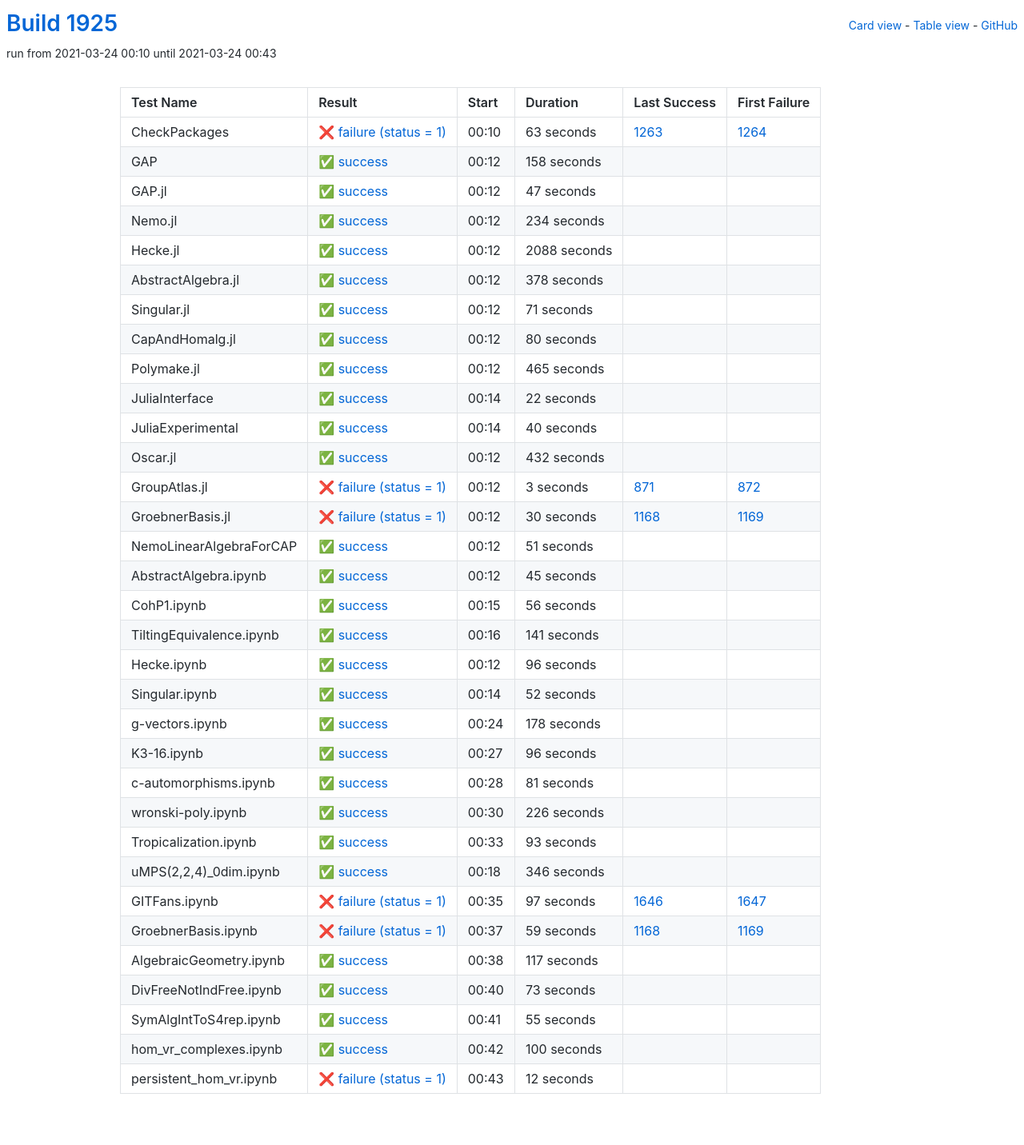
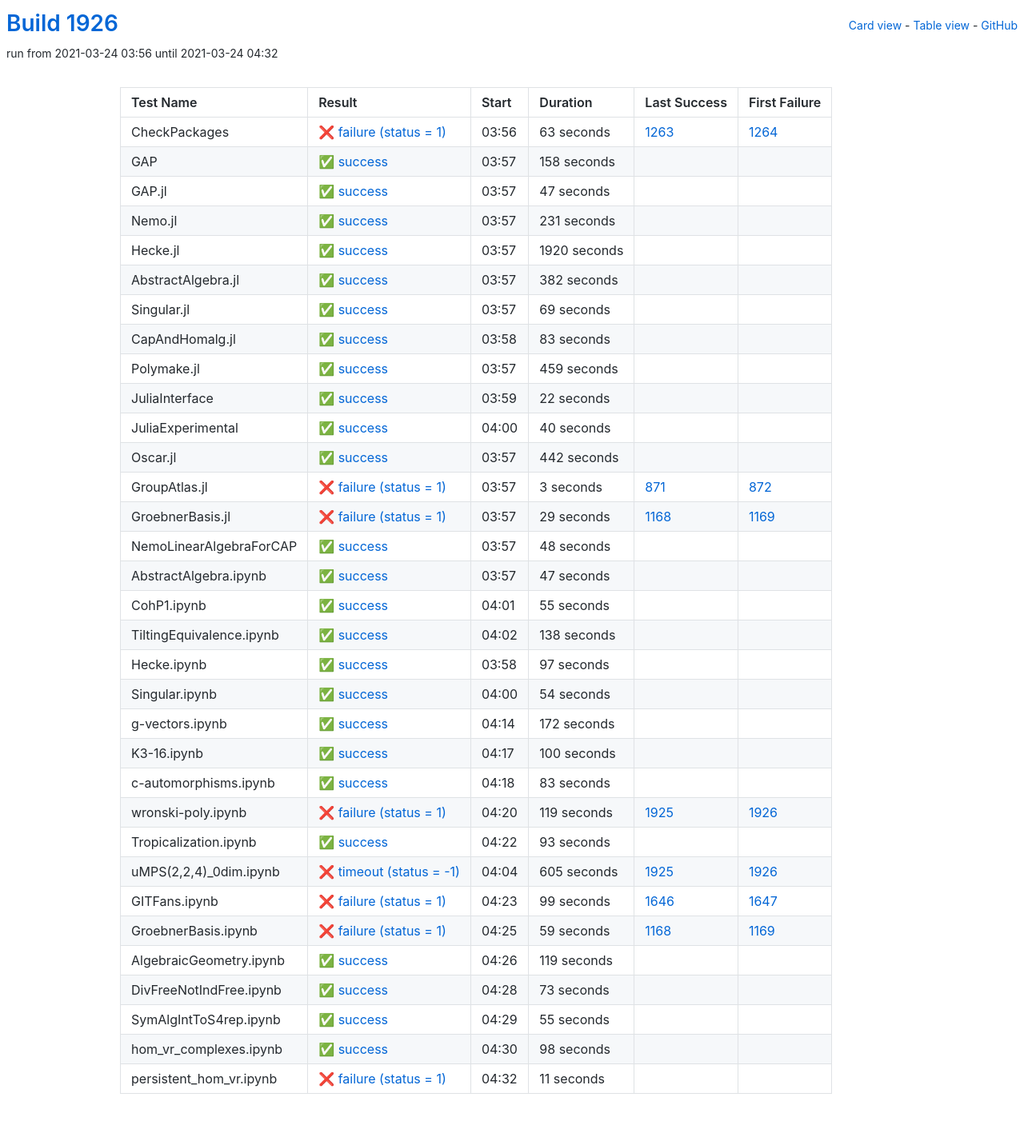
Before and after one commit to oscar-system/oscar-ci-status-stable, a Jekyll site: the page built from table.html, in a window 1280 px wide. Shown: the whole page at 80% size. Built offline with Jekyll 4.4.1, drawn with Linux system fonts in a browser that asks for light colours.

Commit message:
Build #1926

```diff
--- a/_data/ci.yml
+++ b/_data/ci.yml
@@ -1,6 +1,6 @@
 ---
-build: 1925
-build_url: https://oscarci.mathematik.uni-kl.de/job/oscar-stable/1925/
+build: 1926
+build_url: https://oscarci.mathematik.uni-kl.de/job/oscar-stable/1926/
 job: oscar-stable
 organization: oscar-system
 repo: oscar-ci-status-stable
@@ -8,8 +8,8 @@ repourl: https://github.com/oscar-system/oscar-ci-status-stable
 tests:
 - name: CheckPackages
   id: checkpackages
-  log: https://oscarci.mathematik.uni-kl.de/job/oscar-stable/1925/artifact/logs/build-1925/CheckPackages.log
-  start: 2021-03-24 00:10
+  log: https://oscarci.mathematik.uni-kl.de/job/oscar-stable/1926/artifact/logs/build-1926/CheckPackages.log
+  start: 2021-03-24 03:56
   success: false
   exitcode: 1
   status: failure
@@ -20,8 +20,8 @@ tests:
   first_failure_url: https://oscarci.mathematik.uni-kl.de/job/oscar-stable/1264/
 - name: GAP
   id: gap
-  log: https://oscarci.mathematik.uni-kl.de/job/oscar-stable/1925/artifact/logs/build-1925/GAP.log
-  start: 2021-03-24 00:12
+  log: https://oscarci.mathematik.uni-kl.de/job/oscar-stable/1926/artifact/logs/build-1926/GAP.log
+  start: 2021-03-24 03:57
   success: true
   exitcode: 0
   status: success
@@ -32,8 +32,8 @@ tests:
   first_failure_url:
 - name: GAP.jl
   id: gap-jl
-  log: https://oscarci.mathematik.uni-kl.de/job/oscar-stable/1925/artifact/logs/build-1925/GAP.jl.log
-  start: 2021-03-24 00:12
+  log: https://oscarci.mathematik.uni-kl.de/job/oscar-stable/1926/artifact/logs/build-1926/GAP.jl.log
+  start: 2021-03-24 03:57
   success: true
   exitcode: 0
   status: success
@@ -44,80 +44,80 @@ tests:
   first_failure_url:
 - name: Nemo.jl
   id: nemo-jl
-  log: https://oscarci.mathematik.uni-kl.de/job/oscar-stable/1925/artifact/logs/build-1925/Nemo.jl.log
-  start: 2021-03-24 00:12
+  log: https://oscarci.mathematik.uni-kl.de/job/oscar-stable/1926/artifact/logs/build-1926/Nemo.jl.log
+  start: 2021-03-24 03:57
   success: true
   exitcode: 0
   status: success
-  duration: 234
+  duration: 231
   last_success: false
   last_success_url:
   first_failure: false
   first_failure_url:
 - name: Hecke.jl
   id: hecke-jl
-  log: https://oscarci.mathematik.uni-kl.de/job/oscar-stable/1925/artifact/logs/build-1925/Hecke.jl.log
-  start: 2021-03-24 00:12
+  log: https://oscarci.mathematik.uni-kl.de/job/oscar-stable/1926/artifact/logs/build-1926/Hecke.jl.log
+  start: 2021-03-24 03:57
   success: true
   exitcode: 0
   status: success
-  duration: 2088
+  duration: 1920
   last_success: false
   last_success_url:
   first_failure: false
   first_failure_url:
 - name: AbstractAlgebra.jl
   id: abstractalgebra-jl
-  log: https://oscarci.mathematik.uni-kl.de/job/oscar-stable/1925/artifact/logs/build-1925/AbstractAlgebra.jl.log
-  start: 2021-03-24 00:12
+  log: https://oscarci.mathematik.uni-kl.de/job/oscar-stable/1926/artifact/logs/build-1926/AbstractAlgebra.jl.log
+  start: 2021-03-24 03:57
   success: true
   exitcode: 0
   status: success
-  duration: 378
+  duration: 382
   last_success: false
   last_success_url:
   first_failure: false
   first_failure_url:
 - name: Singular.jl
   id: singular-jl
-  log: https://oscarci.mathematik.uni-kl.de/job/oscar-stable/1925/artifact/logs/build-1925/Singular.jl.log
-  start: 2021-03-24 00:12
+  log: https://oscarci.mathematik.uni-kl.de/job/oscar-stable/1926/artifact/logs/build-1926/Singular.jl.log
+  start: 2021-03-24 03:57
   success: true
   exitcode: 0
   status: success
-  duration: 71
+  duration: 69
   last_success: false
   last_success_url:
   first_failure: false
   first_failure_url:
 - name: CapAndHomalg.jl
   id: capandhomalg-jl
-  log: https://oscarci.mathematik.uni-kl.de/job/oscar-stable/1925/artifact/logs/build-1925/CapAndHomalg.jl.log
-  start: 2021-03-24 00:12
+  log: https://oscarci.mathematik.uni-kl.de/job/oscar-stable/1926/artifact/logs/build-1926/CapAndHomalg.jl.log
+  start: 2021-03-24 03:58
   success: true
   exitcode: 0
   status: success
-  duration: 80
+  duration: 83
   last_success: false
   last_success_url:
   first_failure: false
   first_failure_url:
 - name: Polymake.jl
   id: polymake-jl
-  log: https://oscarci.mathematik.uni-kl.de/job/oscar-stable/1925/artifact/logs/build-1925/Polymake.jl.log
-  start: 2021-03-24 00:12
+  log: https://oscarci.mathematik.uni-kl.de/job/oscar-stable/1926/artifact/logs/build-1926/Polymake.jl.log
+  start: 2021-03-24 03:57
   success: true
   exitcode: 0
   status: success
-  duration: 465
+  duration: 459
   last_success: false
   last_success_url:
   first_failure: false
   first_failure_url:
 - name: JuliaInterface
   id: juliainterface
-  log: https://oscarci.mathematik.uni-kl.de/job/oscar-stable/1925/artifact/logs/build-1925/JuliaInterface.log
-  start: 2021-03-24 00:14
+  log: https://oscarci.mathematik.uni-kl.de/job/oscar-stable/1926/artifact/logs/build-1926/JuliaInterface.log
+  start: 2021-03-24 03:59
   success: true
   exitcode: 0
   status: success
@@ -128,8 +128,8 @@ tests:
   first_failure_url:
 - name: JuliaExperimental
   id: juliaexperimental
-  log: https://oscarci.mathematik.uni-kl.de/job/oscar-stable/1925/artifact/logs/build-1925/JuliaExperimental.log
-  start: 2021-03-24 00:14
+  log: https://oscarci.mathematik.uni-kl.de/job/oscar-stable/1926/artifact/logs/build-1926/JuliaExperimental.log
+  start: 2021-03-24 04:00
   success: true
   exitcode: 0
   status: success
@@ -140,20 +140,20 @@ tests:
   first_failure_url:
 - name: Oscar.jl
   id: oscar-jl
-  log: https://oscarci.mathematik.uni-kl.de/job/oscar-stable/1925/artifact/logs/build-1925/Oscar.jl.log
-  start: 2021-03-24 00:12
+  log: https://oscarci.mathematik.uni-kl.de/job/oscar-stable/1926/artifact/logs/build-1926/Oscar.jl.log
+  start: 2021-03-24 03:57
   success: true
   exitcode: 0
   status: success
-  duration: 432
+  duration: 442
   last_success: false
   last_success_url:
   first_failure: false
   first_failure_url:
 - name: GroupAtlas.jl
   id: groupatlas-jl
-  log: https://oscarci.mathematik.uni-kl.de/job/oscar-stable/1925/artifact/logs/build-1925/GroupAtlas.jl.log
-  start: 2021-03-24 00:12
+  log: https://oscarci.mathematik.uni-kl.de/job/oscar-stable/1926/artifact/logs/build-1926/GroupAtlas.jl.log
+  start: 2021-03-24 03:57
   success: false
   exitcode: 1
   status: failure
@@ -164,140 +164,140 @@ tests:
   first_failure_url: https://oscarci.mathematik.uni-kl.de/job/oscar-stable/872/
 - name: GroebnerBasis.jl
   id: groebnerbasis-jl
-  log: https://oscarci.mathematik.uni-kl.de/job/oscar-stable/1925/artifact/logs/build-1925/GroebnerBasis.jl.log
-  start: 2021-03-24 00:12
+  log: https://oscarci.mathematik.uni-kl.de/job/oscar-stable/1926/artifact/logs/build-1926/GroebnerBasis.jl.log
+  start: 2021-03-24 03:57
   success: false
   exitcode: 1
   status: failure
-  duration: 30
+  duration: 29
   last_success: 1168
   last_success_url: https://oscarci.mathematik.uni-kl.de/job/oscar-stable/1168/
   first_failure: 1169
   first_failure_url: https://oscarci.mathematik.uni-kl.de/job/oscar-stable/1169/
 - name: NemoLinearAlgebraForCAP
   id: nemolinearalgebraforcap
-  log: https://oscarci.mathematik.uni-kl.de/job/oscar-stable/1925/artifact/logs/build-1925/NemoLinearAlgebraForCAP.log
-  start: 2021-03-24 00:12
+  log: https://oscarci.mathematik.uni-kl.de/job/oscar-stable/1926/artifact/logs/build-1926/NemoLinearAlgebraForCAP.log
+  start: 2021-03-24 03:57
   success: true
   exitcode: 0
   status: success
-  duration: 51
+  duration: 48
   last_success: false
   last_success_url:
   first_failure: false
   first_failure_url:
 - name: AbstractAlgebra.ipynb
   id: abstractalgebra-ipynb
-  log: https://oscarci.mathematik.uni-kl.de/job/oscar-stable/1925/artifact/logs/build-1925/AbstractAlgebra.ipynb.log
-  start: 2021-03-24 00:12
+  log: https://oscarci.mathematik.uni-kl.de/job/oscar-stable/1926/artifact/logs/build-1926/AbstractAlgebra.ipynb.log
+  start: 2021-03-24 03:57
   success: true
   exitcode: 0
   status: success
-  duration: 45
+  duration: 47
   last_success: false
   last_success_url:
   first_failure: false
   first_failure_url:
 - name: CohP1.ipynb
   id: cohp1-ipynb
-  log: https://oscarci.mathematik.uni-kl.de/job/oscar-stable/1925/artifact/logs/build-1925/CohP1.ipynb.log
-  start: 2021-03-24 00:15
+  log: https://oscarci.mathematik.uni-kl.de/job/oscar-stable/1926/artifact/logs/build-1926/CohP1.ipynb.log
+  start: 2021-03-24 04:01
   success: true
   exitcode: 0
   status: success
-  duration: 56
+  duration: 55
   last_success: false
   last_success_url:
   first_failure: false
   first_failure_url:
 - name: TiltingEquivalence.ipynb
   id: tiltingequivalence-ipynb
-  log: https://oscarci.mathematik.uni-kl.de/job/oscar-stable/1925/artifact/logs/build-1925/TiltingEquivalence.ipynb.log
-  start: 2021-03-24 00:16
+  log: https://oscarci.mathematik.uni-kl.de/job/oscar-stable/1926/artifact/logs/build-1926/TiltingEquivalence.ipynb.log
+  start: 2021-03-24 04:02
   success: true
   exitcode: 0
   status: success
-  duration: 141
+  duration: 138
   last_success: false
   last_success_url:
   first_failure: false
   first_failure_url:
 - name: Hecke.ipynb
   id: hecke-ipynb
-  log: https://oscarci.mathematik.uni-kl.de/job/oscar-stable/1925/artifact/logs/build-1925/Hecke.ipynb.log
-  start: 2021-03-24 00:12
+  log: https://oscarci.mathematik.uni-kl.de/job/oscar-stable/1926/artifact/logs/build-1926/Hecke.ipynb.log
+  start: 2021-03-24 03:58
   success: true
   exitcode: 0
   status: success
-  duration: 96
+  duration: 97
   last_success: false
   last_success_url:
   first_failure: false
   first_failure_url:
 - name: Singular.ipynb
   id: singular-ipynb
-  log: https://oscarci.mathematik.uni-kl.de/job/oscar-stable/1925/artifact/logs/build-1925/Singular.ipynb.log
-  start: 2021-03-24 00:14
+  log: https://oscarci.mathematik.uni-kl.de/job/oscar-stable/1926/artifact/logs/build-1926/Singular.ipynb.log
+  start: 2021-03-24 04:00
   success: true
   exitcode: 0
   status: success
-  duration: 52
+  duration: 54
   last_success: false
   last_success_url:
   first_failure: false
   first_failure_url:
 - name: g-vectors.ipynb
   id: g-vectors-ipynb
-  log: https://oscarci.mathematik.uni-kl.de/job/oscar-stable/1925/artifact/logs/build-1925/g-vectors.ipynb.log
-  start: 2021-03-24 00:24
+  log: https://oscarci.mathematik.uni-kl.de/job/oscar-stable/1926/artifact/logs/build-1926/g-vectors.ipynb.log
+  start: 2021-03-24 04:14
   success: true
   exitcode: 0
   status: success
-  duration: 178
+  duration: 172
   last_success: false
   last_success_url:
   first_failure: false
   first_failure_url:
 - name: K3-16.ipynb
   id: k3-16-ipynb
-  log: https://oscarci.mathematik.uni-kl.de/job/oscar-stable/1925/artifact/logs/build-1925/K3-16.ipynb.log
-  start: 2021-03-24 00:27
+  log: https://oscarci.mathematik.uni-kl.de/job/oscar-stable/1926/artifact/logs/build-1926/K3-16.ipynb.log
+  start: 2021-03-24 04:17
   success: true
   exitcode: 0
   status: success
-  duration: 96
+  duration: 100
   last_success: false
   last_success_url:
   first_failure: false
   first_failure_url:
 - name: c-automorphisms.ipynb
   id: c-automorphisms-ipynb
-  log: https://oscarci.mathematik.uni-kl.de/job/oscar-stable/1925/artifact/logs/build-1925/c-automorphisms.ipynb.log
-  start: 2021-03-24 00:28
+  log: https://oscarci.mathematik.uni-kl.de/job/oscar-stable/1926/artifact/logs/build-1926/c-automorphisms.ipynb.log
+  start: 2021-03-24 04:18
   success: true
   exitcode: 0
   status: success
-  duration: 81
+  duration: 83
   last_success: false
   last_success_url:
   first_failure: false
   first_failure_url:
 - name: wronski-poly.ipynb
   id: wronski-poly-ipynb
-  log: https://oscarci.mathematik.uni-kl.de/job/oscar-stable/1925/artifact/logs/build-1925/wronski-poly.ipynb.log
-  start: 2021-03-24 00:30
-  success: true
-  exitcode: 0
-  status: success
-  duration: 226
-  last_success: false
-  last_success_url:
-  first_failure: false
-  first_failure_url:
+  log: https://oscarci.mathematik.uni-kl.de/job/oscar-stable/1926/artifact/logs/build-1926/wronski-poly.ipynb.log
+  start: 2021-03-24 04:20
+  success: false
+  exitcode: 1
+  status: failure
+  duration: 119
+  last_success: 1925
+  last_success_url: https://oscarci.mathematik.uni-kl.de/job/oscar-stable/1925/
+  first_failure: 1926
+  first_failure_url: https://oscarci.mathematik.uni-kl.de/job/oscar-stable/1926/
 - name: Tropicalization.ipynb
   id: tropicalization-ipynb
-  log: https://oscarci.mathematik.uni-kl.de/job/oscar-stable/1925/artifact/logs/build-1925/Tropicalization.ipynb.log
-  start: 2021-03-24 00:33
+  log: https://oscarci.mathematik.uni-kl.de/job/oscar-stable/1926/artifact/logs/build-1926/Tropicalization.ipynb.log
+  start: 2021-03-24 04:22
   success: true
   exitcode: 0
   status: success
@@ -308,32 +308,32 @@ tests:
   first_failure_url:
 - name: uMPS(2,2,4)_0dim.ipynb
   id: umps-2-2-4-0dim-ipynb
-  log: https://oscarci.mathematik.uni-kl.de/job/oscar-stable/1925/artifact/logs/build-1925/uMPS-2-2-4-_0dim.ipynb.log
-  start: 2021-03-24 00:18
-  success: true
-  exitcode: 0
-  status: success
-  duration: 346
-  last_success: false
-  last_success_url:
-  first_failure: false
-  first_failure_url:
+  log: https://oscarci.mathematik.uni-kl.de/job/oscar-stable/1926/artifact/logs/build-1926/uMPS-2-2-4-_0dim.ipynb.log
+  start: 2021-03-24 04:04
+  success: false
+  exitcode: -1
+  status: timeout
+  duration: 605
+  last_success: 1925
+  last_success_url: https://oscarci.mathematik.uni-kl.de/job/oscar-stable/1925/
+  first_failure: 1926
+  first_failure_url: https://oscarci.mathematik.uni-kl.de/job/oscar-stable/1926/
 - name: GITFans.ipynb
   id: gitfans-ipynb
-  log: https://oscarci.mathematik.uni-kl.de/job/oscar-stable/1925/artifact/logs/build-1925/GITFans.ipynb.log
-  start: 2021-03-24 00:35
+  log: https://oscarci.mathematik.uni-kl.de/job/oscar-stable/1926/artifact/logs/build-1926/GITFans.ipynb.log
+  start: 2021-03-24 04:23
   success: false
   exitcode: 1
   status: failure
-  duration: 97
+  duration: 99
   last_success: 1646
   last_success_url: https://oscarci.mathematik.uni-kl.de/job/oscar-stable/1646/
   first_failure: 1647
   first_failure_url: https://oscarci.mathematik.uni-kl.de/job/oscar-stable/1647/
 - name: GroebnerBasis.ipynb
   id: groebnerbasis-ipynb
-  log: https://oscarci.mathematik.uni-kl.de/job/oscar-stable/1925/artifact/logs/build-1925/GroebnerBasis.ipynb.log
-  start: 2021-03-24 00:37
+  log: https://oscarci.mathematik.uni-kl.de/job/oscar-stable/1926/artifact/logs/build-1926/GroebnerBasis.ipynb.log
+  start: 2021-03-24 04:25
   success: false
   exitcode: 1
   status: failure
@@ -344,20 +344,20 @@ tests:
   first_failure_url: https://oscarci.mathematik.uni-kl.de/job/oscar-stable/1169/
 - name: AlgebraicGeometry.ipynb
   id: algebraicgeometry-ipynb
-  log: https://oscarci.mathematik.uni-kl.de/job/oscar-stable/1925/artifact/logs/build-1925/AlgebraicGeometry.ipynb.log
-  start: 2021-03-24 00:38
+  log: https://oscarci.mathematik.uni-kl.de/job/oscar-stable/1926/artifact/logs/build-1926/AlgebraicGeometry.ipynb.log
+  start: 2021-03-24 04:26
   success: true
   exitcode: 0
   status: success
-  duration: 117
+  duration: 119
   last_success: false
   last_success_url:
   first_failure: false
   first_failure_url:
 - name: DivFreeNotIndFree.ipynb
   id: divfreenotindfree-ipynb
-  log: https://oscarci.mathematik.uni-kl.de/job/oscar-stable/1925/artifact/logs/build-1925/DivFreeNotIndFree.ipynb.log
-  start: 2021-03-24 00:40
+  log: https://oscarci.mathematik.uni-kl.de/job/oscar-stable/1926/artifact/logs/build-1926/DivFreeNotIndFree.ipynb.log
+  start: 2021-03-24 04:28
   success: true
   exitcode: 0
   status: success
@@ -368,8 +368,8 @@ tests:
   first_failure_url:
 - name: SymAlgIntToS4rep.ipynb
   id: symalginttos4rep-ipynb
-  log: https://oscarci.mathematik.uni-kl.de/job/oscar-stable/1925/artifact/logs/build-1925/SymAlgIntToS4rep.ipynb.log
-  start: 2021-03-24 00:41
+  log: https://oscarci.mathematik.uni-kl.de/job/oscar-stable/1926/artifact/logs/build-1926/SymAlgIntToS4rep.ipynb.log
+  start: 2021-03-24 04:29
   success: true
   exitcode: 0
   status: success
@@ -380,24 +380,24 @@ tests:
   first_failure_url:
 - name: hom_vr_complexes.ipynb
   id: hom-vr-complexes-ipynb
-  log: https://oscarci.mathematik.uni-kl.de/job/oscar-stable/1925/artifact/logs/build-1925/hom_vr_complexes.ipynb.log
-  start: 2021-03-24 00:42
+  log: https://oscarci.mathematik.uni-kl.de/job/oscar-stable/1926/artifact/logs/build-1926/hom_vr_complexes.ipynb.log
+  start: 2021-03-24 04:30
   success: true
   exitcode: 0
   status: success
-  duration: 100
+  duration: 98
   last_success: false
   last_success_url:
   first_failure: false
   first_failure_url:
 - name: persistent_hom_vr.ipynb
   id: persistent-hom-vr-ipynb
-  log: https://oscarci.mathematik.uni-kl.de/job/oscar-stable/1925/artifact/logs/build-1925/persistent_hom_vr.ipynb.log
-  start: 2021-03-24 00:43
+  log: https://oscarci.mathematik.uni-kl.de/job/oscar-stable/1926/artifact/logs/build-1926/persistent_hom_vr.ipynb.log
+  start: 2021-03-24 04:32
   success: false
   exitcode: 1
   status: failure
-  duration: 12
+  duration: 11
   last_success: false
   last_success_url:
   first_failure: false
```
Also changed, not shown: README.md.
